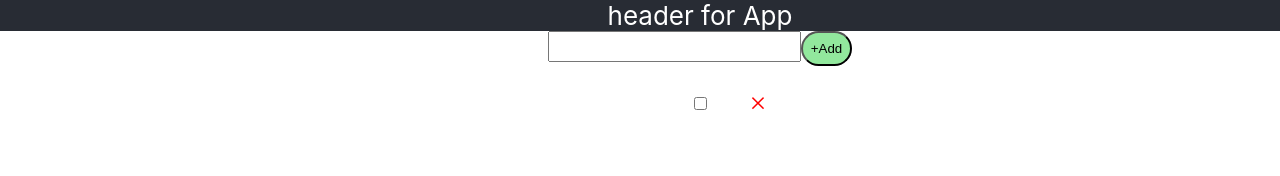
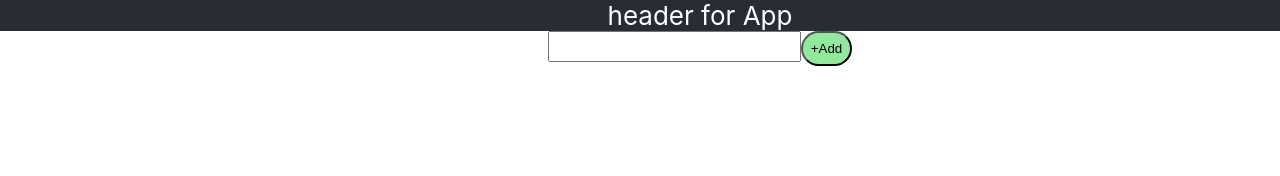
Before and after one commit to StanislavM31/todo, a React (Create React App) app in the folder todo/: page / in a window 1280 px wide. Shown: the top 176 px of the page. Built offline with nearby package versions, Linux system fonts and the light colour scheme.

Commit message:
redux-toolkit_2

```diff
--- a/todo/src/components/TodoItem.jsx
+++ b/todo/src/components/TodoItem.jsx
@@ -1,6 +1,10 @@
 import React from "react";
+import { removeTodo } from "../store/todoSlice";
+import {useDispatch} from "react-redux";
 
-const TodoItem = ({ id, text, completed, removeTodo, toggleTodoComplete }) => {
+const TodoItem = ({ id, text, completed, /* removeTodo, */ toggleTodoComplete }) => {
+  const dispatch = useDispatch();
+
   return (
     <li>
       <input
@@ -9,7 +13,7 @@ const TodoItem = ({ id, text, completed, removeTodo, toggleTodoComplete }) => {
         onChange={() => toggleTodoComplete(id)}
       />
       <span>{text}</span>
-      <span className="delete" onClick={() => removeTodo(id)}>
+      <span className="delete" onClick={() => dispatch(removeTodo({id}))}>
         &times;
       </span>
     </li>
--- a/todo/src/store/todoSlice.js
+++ b/todo/src/store/todoSlice.js
@@ -3,7 +3,7 @@ import {createSlice} from '@reduxjs/toolkit'
 const todoSlice = createSlice({
     name: 'todos',
     initialState:{
-        todos:["1234"]
+        todos:[]
     },
     reducers:{ //набор методов
         addTodo(state, action){
@@ -16,7 +16,9 @@ const todoSlice = createSlice({
                 completed: false,
             })
         },
-        removeTodo(state, action){},
+        removeTodo(state, action){
+            state.todos = state.todos.filter(todo=> todo.id !== action.payload.id)
+        },
         toggleTodoComplete(state, action){}
     },
 })
```
